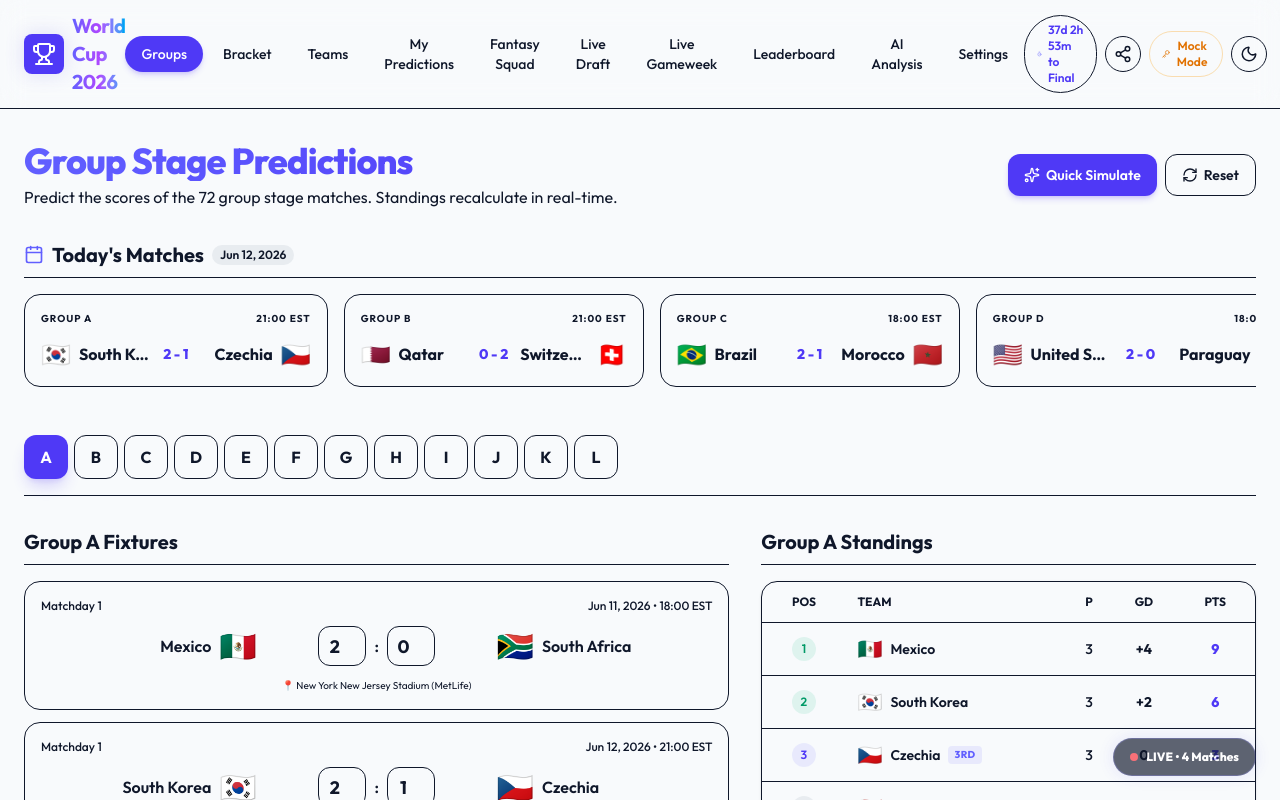
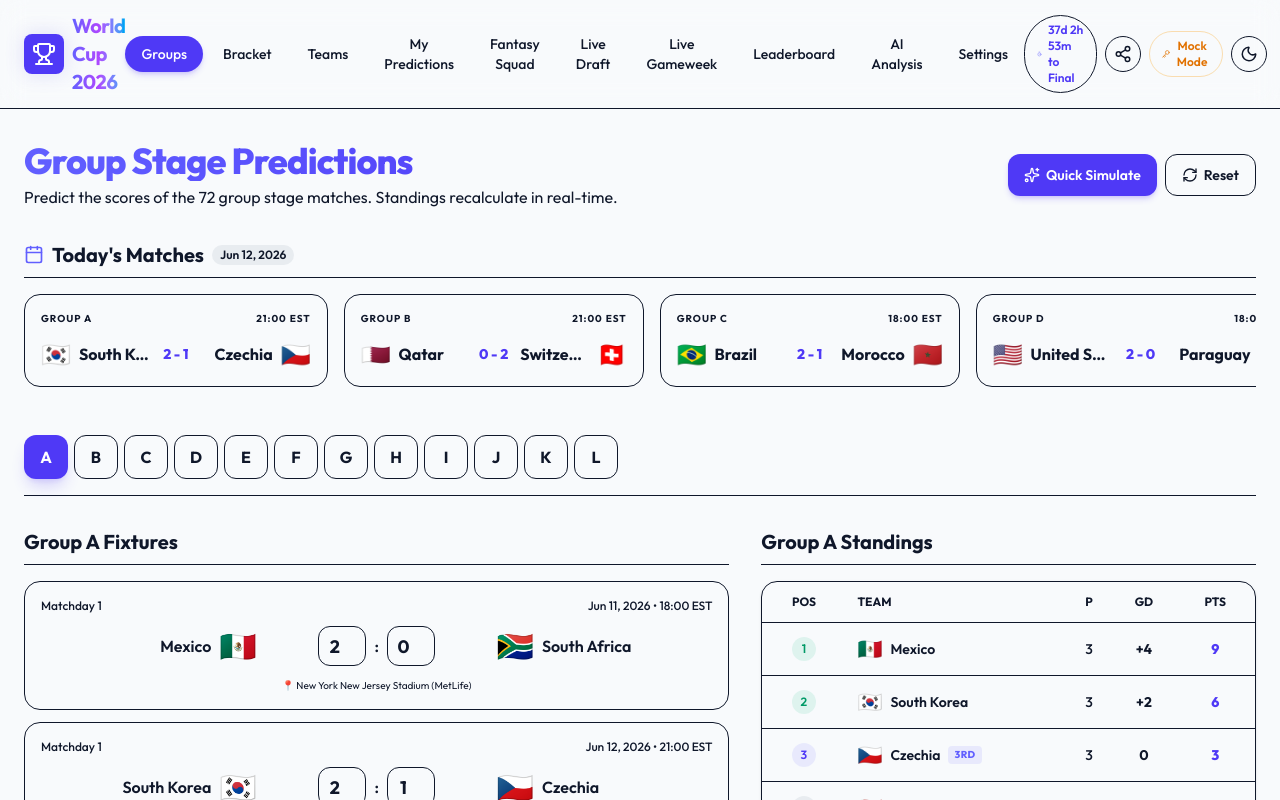
Before and after one commit to Rifat78666/World_Cup_Predictions, a React (Vite) app: page / in a window 1280 px wide. Shown: the top 800 px of the page. Built offline with nearby package versions, Linux system fonts and the light colour scheme.

Commit message:
feat: remove confusing live scorecard widget

```diff
--- a/src/App.jsx
+++ b/src/App.jsx
@@ -10,7 +10,6 @@ import LiveGameweek from "./pages/LiveGameweek.jsx";
 import Leaderboard from "./pages/Leaderboard.jsx";
 import AIAnalysis from "./pages/AIAnalysis.jsx";
 import Settings from "./pages/Settings.jsx";
-import LiveScorecard from "./components/LiveScorecard.jsx";
 
 import { PredictorProvider } from "./context/PredictorContext.jsx";
 import { FantasyProvider } from "./context/FantasyContext.jsx";
@@ -155,9 +154,6 @@ function AppContent() {
         </main>
       </div>
 
-      {/* Live Scorecard Floating Widget */}
-      <LiveScorecard />
-
       <footer className="w-full border-t border-border bg-card py-6 text-center text-xs text-muted font-semibold">
         <div className="mx-auto max-w-7xl px-4 md:px-6 flex flex-col sm:flex-row justify-between items-center gap-4">
           <span>🏆 2026 FIFA World Cup Predictor & Fantasy Football App</span>
```
